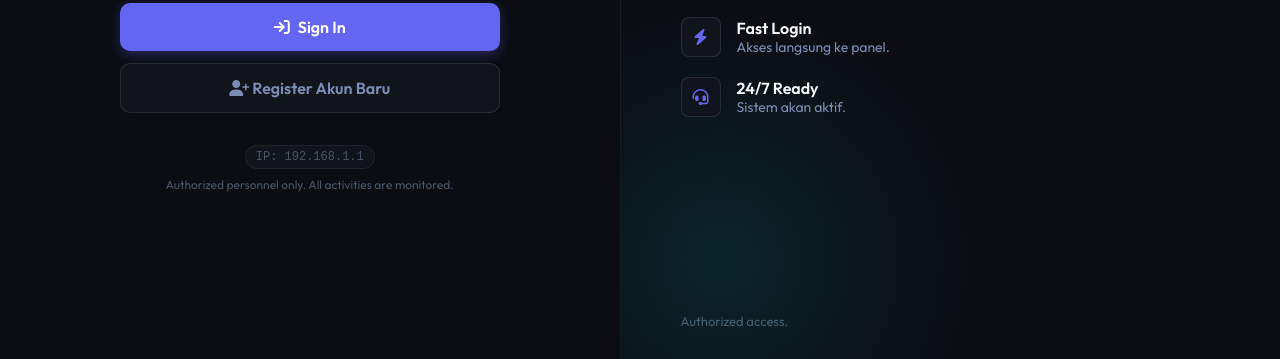
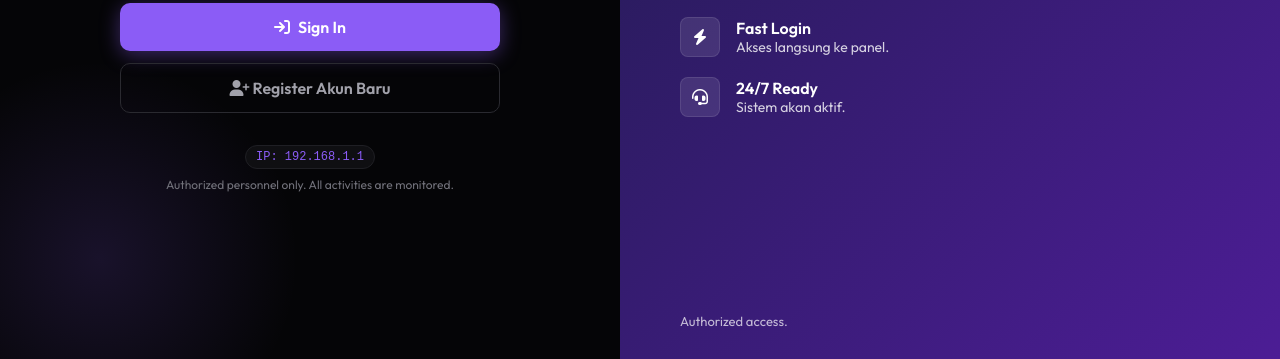
Before and after one commit to donny88kurniawan88-cpu/MHD-DONNY-KURNIAWAN, a plain HTML site: page index.html in a window 1280 px wide. Shown: the part 441-800 px from the top of the page. Drawn offline with Linux system fonts and the light colour scheme.

Commit message:
Update index.html

```diff
--- a/index.html
+++ b/index.html
@@ -8,21 +8,35 @@
   <link rel="stylesheet" href="https://cdnjs.cloudflare.com/ajax/libs/font-awesome/6.4.0/css/all.min.css">
   <style>
     :root {
-      --bg-deep: #0b0d13; --bg-surface: #12141c; --bg-elevated: #181a24;
-      --border-subtle: rgba(255,255,255,0.06); --border-medium: rgba(255,255,255,0.1);
-      --text-main: #f8fafc; --text-dim: #7c8db5; --text-faint: #4a5568;
-      --accent-main: #6366f1; --accent-cyan: #00f0ff; --accent-violet: #bc13fe;
-      --accent-glow: rgba(99, 102, 241, 0.3); --accent-danger: #ef4444;
+      --bg-black: #050507; /* Hitam pekat */
+      --bg-surface: #0f0f12; /* Hitam agak terang untuk input */
+      --border-subtle: #1f1f24;
+      --border-medium: #2a2a30;
+      --text-main: #ffffff; /* Teks putih bersih */
+      --text-dim: #a1a1aa;
+      --text-faint: #71717a;
+      --accent-main: #8b5cf6; /* Ungu vibrant */
+      --accent-glow: rgba(139, 92, 246, 0.4);
+      --accent-danger: #ef4444;
     }
     * { box-sizing: border-box; margin: 0; padding: 0; }
-    body { font-family: 'Outfit', sans-serif; display: flex; min-height: 100vh; background: var(--bg-deep); }
+    body { font-family: 'Outfit', sans-serif; display: flex; min-height: 100vh; background: var(--bg-black); }
 
-    /* LEFT SIDE (LOGIN FORM) */
+    /* LEFT SIDE (LOGIN FORM - HITAM DENGAN HIGHLIGHT UNGU) */
     .login-side {
       flex: 1; display: flex; flex-direction: column; justify-content: center; align-items: center;
-      padding: 40px; background: var(--bg-deep); position: relative; border-right: 1px solid var(--border-subtle);
+      padding: 40px; background: var(--bg-black); position: relative; overflow: hidden;
     }
-    .form-box { width: 100%; max-width: 380px; }
+    /* Efek Highlight Glow Ungu di Form */
+    .login-side::before {
+      content: ''; position: absolute; top: -150px; right: -150px; width: 500px; height: 500px;
+      background: radial-gradient(circle, var(--accent-glow) 0%, transparent 70%); z-index: 0;
+    }
+    .login-side::after {
+      content: ''; position: absolute; bottom: -100px; left: -100px; width: 400px; height: 400px;
+      background: radial-gradient(circle, rgba(139, 92, 246, 0.15) 0%, transparent 70%); z-index: 0;
+    }
+    .form-box { width: 100%; max-width: 380px; position: relative; z-index: 1; }
     .logo-text { font-family: 'Space Grotesk', sans-serif; font-size: 24px; font-weight: 700; color: var(--text-main); margin-bottom: 8px; }
     .logo-text span { color: var(--accent-main); }
     .subtitle { color: var(--text-dim); font-size: 15px; margin-bottom: 32px; }
@@ -33,46 +47,45 @@
       width: 100%; padding: 14px 16px 14px 45px; background: var(--bg-surface); border: 1px solid var(--border-medium);
       border-radius: 10px; font-family: 'Outfit', sans-serif; font-size: 15px; color: var(--text-main); transition: all 0.2s;
     }
-    .input-field:focus { outline: none; border-color: var(--accent-main); box-shadow: 0 0 0 3px var(--accent-glow); }
-    .input-icon { position: absolute; left: 16px; top: 38px; color: var(--text-faint); font-size: 16px; }
+    .input-field:focus { outline: none; border-color: var(--accent-main); box-shadow: 0 0 0 3px rgba(139, 92, 246, 0.2); background: #16161a; }
+    .input-field::placeholder { color: var(--text-faint); }
+    .input-icon { position: absolute; left: 16px; top: 38px; color: var(--text-faint); font-size: 16px; transition: color 0.2s; }
+    .input-field:focus ~ .input-icon { color: var(--accent-main); }
 
     .btn-primary {
       width: 100%; padding: 14px; background: var(--accent-main); color: #fff; border: none; border-radius: 10px;
       font-family: 'Outfit', sans-serif; font-weight: 600; font-size: 16px; cursor: pointer; transition: 0.2s;
-      display: flex; justify-content: center; align-items: center; gap: 8px; margin-bottom: 12px; box-shadow: 0 4px 12px var(--accent-glow);
+      display: flex; justify-content: center; align-items: center; gap: 8px; margin-bottom: 12px; box-shadow: 0 4px 20px var(--accent-glow);
     }
-    .btn-primary:hover { background: #4f46e5; transform: translateY(-1px); }
+    .btn-primary:hover { background: #7c3aed; transform: translateY(-1px); }
     .btn-secondary {
-      width: 100%; padding: 14px; background: var(--bg-surface); color: var(--text-dim); border: 1px solid var(--border-medium); border-radius: 10px;
+      width: 100%; padding: 14px; background: transparent; color: var(--text-dim); border: 1px solid var(--border-medium); border-radius: 10px;
       font-family: 'Outfit', sans-serif; font-weight: 600; font-size: 16px; cursor: pointer; transition: 0.2s;
     }
-    .btn-secondary:hover { background: var(--bg-elevated); color: var(--text-main); }
+    .btn-secondary:hover { background: var(--bg-surface); color: var(--text-main); border-color: var(--accent-main); }
 
     .footer-info { margin-top: 32px; text-align: center; font-size: 12px; color: var(--text-faint); }
-    .ip-badge { display: inline-block; background: var(--bg-surface); padding: 4px 10px; border-radius: 20px; font-family: monospace; margin-bottom: 8px; border: 1px solid var(--border-subtle); }
+    .ip-badge { display: inline-block; background: var(--bg-surface); padding: 4px 10px; border-radius: 20px; font-family: monospace; margin-bottom: 8px; border: 1px solid var(--border-subtle); color: var(--accent-main); }
 
-    /* RIGHT SIDE (BRANDING) */
+    /* RIGHT SIDE (BRANDING - UNGU GELAP) */
     .brand-side {
-      flex: 1; background: var(--bg-deep); color: #fff; display: flex; flex-direction: column; justify-content: center;
+      flex: 1; background: linear-gradient(135deg, #1e1b4b 0%, #4c1d95 100%);
+      color: #fff; display: flex; flex-direction: column; justify-content: center;
       padding: 60px; position: relative; overflow: hidden;
     }
     .brand-side::before {
-      content: ''; position: absolute; width: 600px; height: 600px; background: radial-gradient(circle, rgba(99, 102, 241, 0.15) 0%, transparent 70%);
+      content: ''; position: absolute; width: 600px; height: 600px; background: radial-gradient(circle, rgba(255, 255, 255, 0.1) 0%, transparent 70%);
       top: -200px; right: -200px; border-radius: 50%;
     }
-    .brand-side::after {
-      content: ''; position: absolute; width: 500px; height: 500px; background: radial-gradient(circle, rgba(0, 240, 255, 0.1) 0%, transparent 70%);
-      bottom: -150px; left: -150px; border-radius: 50%;
-    }
     .brand-content { position: relative; z-index: 2; max-width: 500px; }
-    .brand-logo { width: 50px; height: 50px; background: linear-gradient(135deg, var(--accent-main), var(--accent-violet)); border-radius: 12px; display: flex; align-items: center; justify-content: center; font-size: 24px; margin-bottom: 32px; box-shadow: 0 10px 20px rgba(0,0,0,0.3); }
-    .brand-title { font-family: 'Space Grotesk', sans-serif; font-size: 42px; font-weight: 700; line-height: 1.2; margin-bottom: 24px; }
+    .brand-logo { width: 50px; height: 50px; background: rgba(255,255,255,0.15); border: 1px solid rgba(255,255,255,0.2); border-radius: 12px; display: flex; align-items: center; justify-content: center; font-size: 24px; margin-bottom: 32px; box-shadow: 0 10px 20px rgba(0,0,0,0.2); backdrop-filter: blur(10px); }
+    .brand-title { font-family: 'Space Grotesk', sans-serif; font-size: 42px; font-weight: 700; line-height: 1.2; margin-bottom: 24px; text-shadow: 0 2px 10px rgba(0,0,0,0.3); }
     .feature-list { display: flex; flex-direction: column; gap: 20px; }
     .feature-item { display: flex; align-items: center; gap: 16px; }
-    .feature-icon { width: 40px; height: 40px; background: var(--bg-surface); border: 1px solid var(--border-medium); border-radius: 8px; display: flex; align-items: center; justify-content: center; color: var(--accent-main); }
-    .feature-text h4 { font-size: 16px; font-weight: 600; color: var(--text-main); }
-    .feature-text p { font-size: 14px; color: var(--text-dim); }
-    .brand-footer { position: absolute; bottom: 30px; left: 60px; color: var(--text-faint); font-size: 13px; }
+    .feature-icon { width: 40px; height: 40px; background: rgba(255,255,255,0.1); border: 1px solid rgba(255,255,255,0.1); border-radius: 8px; display: flex; align-items: center; justify-content: center; color: #fff; }
+    .feature-text h4 { font-size: 16px; font-weight: 600; color: #fff; }
+    .feature-text p { font-size: 14px; color: rgba(255,255,255,0.8); }
+    .brand-footer { position: absolute; bottom: 30px; left: 60px; color: rgba(255,255,255,0.7); font-size: 13px; }
 
     /* ALERT */
     .alert-box { padding: 12px; border-radius: 8px; margin-bottom: 20px; font-size: 14px; display: none; align-items: center; gap: 10px; }
@@ -83,7 +96,7 @@
   </style>
 </head>
 <body>
-  <!-- LEFT: LOGIN FORM -->
+  <!-- LEFT: LOGIN FORM (HITAM + HIGHLIGHT UNGU) -->
   <div class="login-side">
     <div class="form-box">
       <div class="logo-text">AURA<span>.OS</span></div>
@@ -121,7 +134,7 @@
     </div>
   </div>
 
-  <!-- RIGHT: BRANDING -->
+  <!-- RIGHT: BRANDING (UNGU) -->
   <div class="brand-side">
     <div class="brand-content">
       <div class="brand-logo"><i class="fas fa-shield-halved"></i></div>
```
